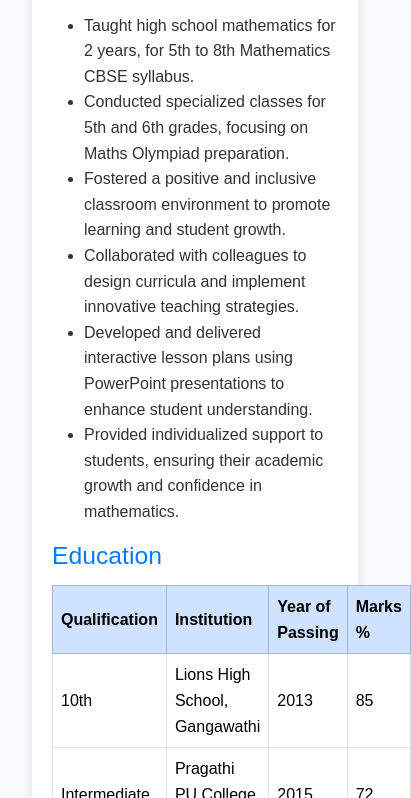
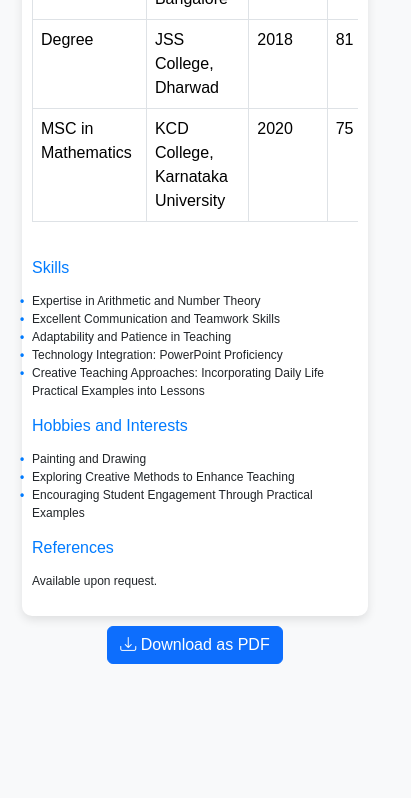
Before and after one commit to Bhargav983/geetha-resume, a plain HTML site: page index.html in a window 390 px wide. Shown: the part 1202-2000 px from the top of the page, 411 px wide, since content can reach past the window. After the commit the page ends 1866 px from the top, so only its background shows below. Drawn offline with nearby package versions, Linux system fonts and the light colour scheme.

Commit message:
added responsiveness

```diff
--- a/index.html
+++ b/index.html
@@ -12,28 +12,24 @@
     <style>
         body {
             font-family: Arial, sans-serif;
-            line-height: 1.6;
             background-color: #f8f9fa;
-            color: #333;
-            padding: 20px;
+            margin: 0;
+            padding: 0;
         }
-        .skills li, .hobbies li {
-    margin-left: 20px; /* Move list items to the right */
-}
-
-
         .resume {
             background: #fff;
             border-radius: 10px;
             padding: 20px;
             box-shadow: 0 4px 10px rgba(0, 0, 0, 0.1);
+            margin: 20px auto;
+            max-width: 900px;
         }
         .section-title {
             color: #007bff;
             margin-bottom: 15px;
         }
-        .table th, .table td {
-            vertical-align: middle;
+        .table-responsive {
+            margin-bottom: 20px;
         }
         .skills, .hobbies {
             list-style-type: none;
@@ -47,8 +43,37 @@
             width: 1em;
             margin-left: -1em;
         }
-        .download-btn {
-            margin-top: 20px;
+
+        /* Responsive Styles */
+        @media (max-width: 768px) {
+            .resume {
+                padding: 15px;
+                margin: 10px;
+            }
+            h1 {
+                font-size: 24px;
+            }
+            h2 {
+                font-size: 18px;
+            }
+            p, li {
+                font-size: 14px;
+            }
+        }
+
+        @media (max-width: 576px) {
+            h1 {
+                font-size: 20px;
+            }
+            h2 {
+                font-size: 16px;
+            }
+            p, li {
+                font-size: 12px;
+            }
+            .resume {
+                padding: 10px;
+            }
         }
     </style>
 </head>
@@ -68,9 +93,9 @@
 
             <h2 class="section-title">Professional Experience</h2>
             <h5><strong>High School Mathematics Teacher</strong></h5>
-            <p>Swami Vivekananda High School, Sri Ram Nagar, Gangawathi(2021 – 2022)</p>
+            <p>Swami Vivekananda High School, Sri Ram Nagar, Gangawathi (2021 – 2022)</p>
             <ul>
-                <li>Taught high school mathematics for 1 year for 8th, 9th, and 10th Mathematics NCERT syllabus.</li>
+                <li>Taught high school mathematics for <strong>1 year for 8th, 9th, and 10th Mathematics NCERT syllabus.</strong></li>
                 <li>Developed and delivered engaging lesson plans using PowerPoint presentations.</li>
                 <li>Provided individualized attention to students to enhance their understanding of mathematical concepts.</li>
             </ul>
@@ -78,8 +103,8 @@
             <h5><strong>High School Mathematics Teacher</strong></h5>
             <p>Sadashiva High School, Ferozguda, Hyderabad (October 2022 – Present)</p>
             <ul>
-                <li>Taught high school mathematics for 2 years, for 5th to 8th Mathematics CBSE syllabus.</li>
-                <li>Conducted specialized classes for 5th and 6th grades, focusing on Maths Olympiad preparation.</li>
+                <li>Taught high school mathematics for <strong>2 years, for 5th to 8th Mathematics CBSE syllabus.</strong></li>
+                <li>Conducted specialized classes for 5th and 6th grades, focusing on <strong> Maths Olympiad </strong> preparation.</li>
                 <li>Fostered a positive and inclusive classroom environment to promote learning and student growth.</li>
                 <li>Collaborated with colleagues to design curricula and implement innovative teaching strategies.</li>
                 <li>Developed and delivered interactive lesson plans using PowerPoint presentations to enhance student understanding.</li>
@@ -87,6 +112,7 @@
             </ul>
 
             <h2 class="section-title">Education</h2>
+            <div class="table-responsive">
                 <table class="table table-bordered">
                     <thead class="table-primary">
                         <tr>
@@ -123,6 +149,7 @@
                         </tr>
                     </tbody>
                 </table>
+            </div>
 
             <h2 class="section-title">Skills</h2>
             <ul class="skills">
```
Lines whose indentation alone changed are shown as unchanged.
